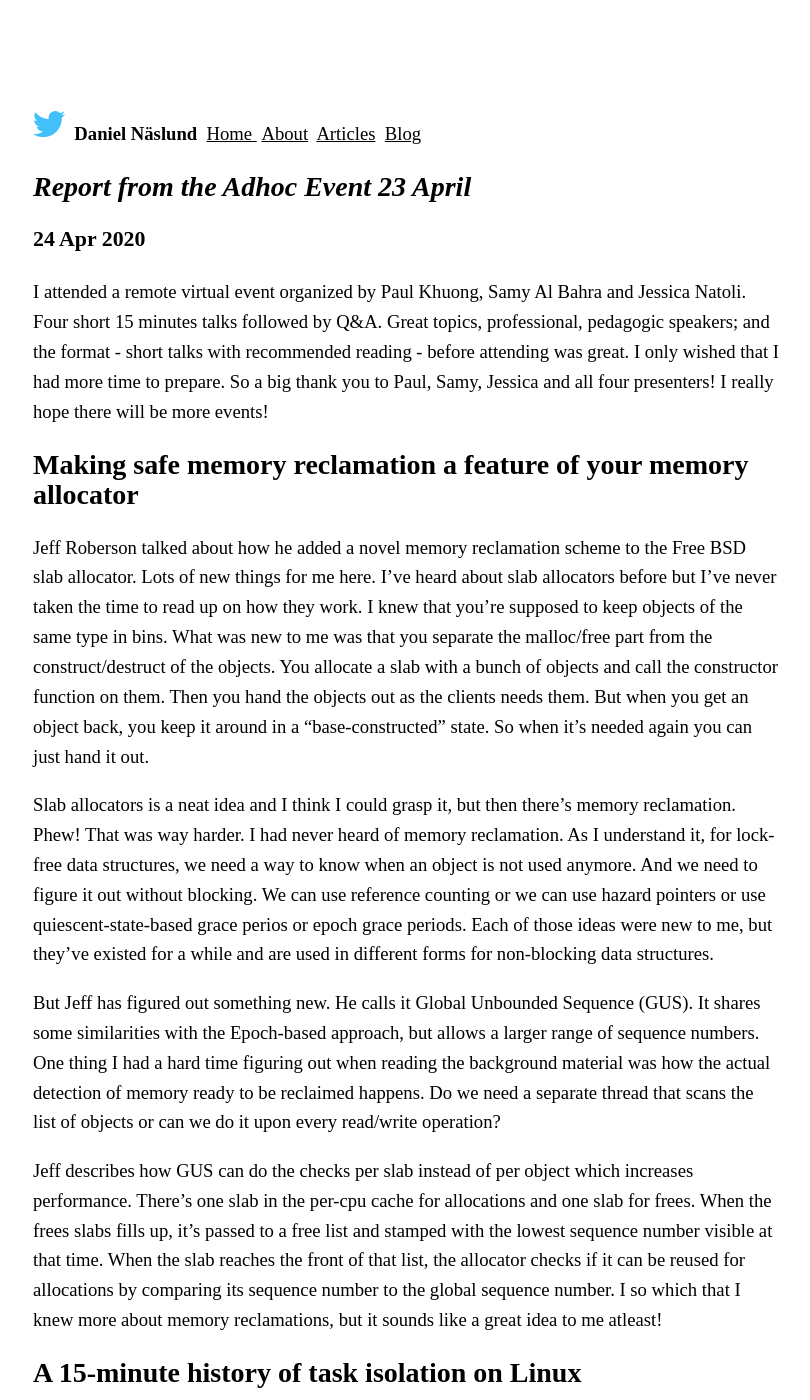
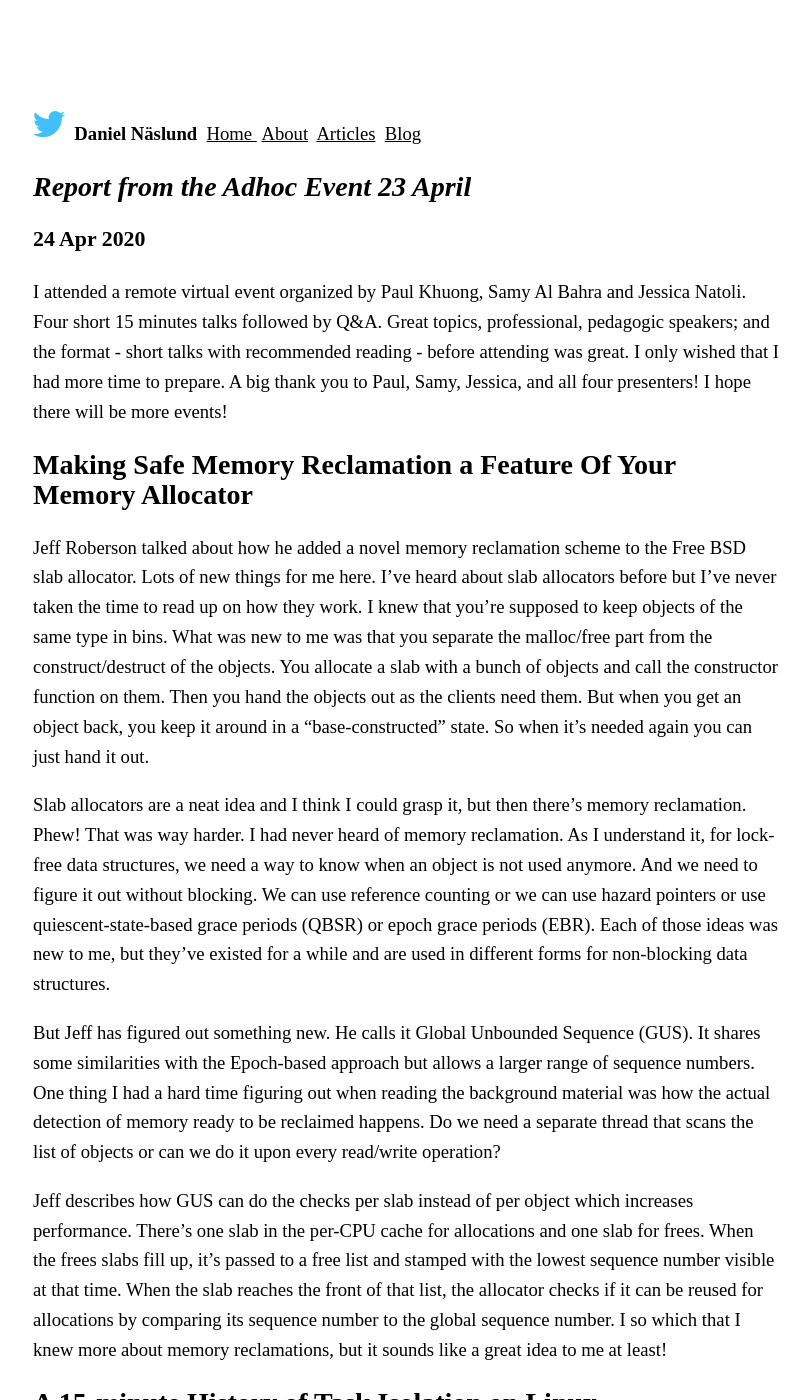
Before and after one commit to dannas/dannas.github.com, a Jekyll site: the page built from _posts/2020-04-24-report-from-adhoc-event-23-april.md, in a window 1280 px wide and 1400 px high. Shown: the whole window, without its empty margins (95-905 px from the left). Built offline with Jekyll 4.4.1, drawn with Linux system fonts in a browser that asks for light colours; some of the changed text lies outside the part shown.

Commit message:
Grammar and spelling fixes

```diff
--- a/_posts/2020-04-24-report-from-adhoc-event-23-april.md
+++ b/_posts/2020-04-24-report-from-adhoc-event-23-april.md
@@ -6,10 +6,10 @@ I attended a remote virtual event organized by Paul Khuong, Samy Al Bahra and
 Jessica Natoli. Four short 15 minutes talks followed by Q&A. Great topics,
 professional, pedagogic speakers; and the format - short talks with
 recommended reading - before attending was great. I only wished that I had more
-time to prepare. So a big thank you to Paul, Samy, Jessica and all four
-presenters! I really hope there will be more events!
+time to prepare. A big thank you to Paul, Samy, Jessica, and all four
+presenters! I hope there will be more events!
 
-# Making safe memory reclamation a feature of your memory allocator
+# Making Safe Memory Reclamation a Feature Of Your Memory Allocator
 Jeff Roberson talked about how he added a novel memory reclamation scheme to
 the Free BSD slab allocator. Lots of new things for me here. I've heard about
 slab allocators before but I've never taken the time to read up on how they
@@ -17,53 +17,53 @@ work. I knew that you're supposed to keep objects of the same type in bins.
 What was new to me was that you separate the malloc/free part from the
 construct/destruct of the objects. You allocate a slab with a bunch of objects
 and call the constructor function on them. Then you hand the objects out as
-the clients needs them. But when you get an object back, you keep it around in
+the clients need them. But when you get an object back, you keep it around in
 a "base-constructed" state. So when it's needed again you can just hand it out.
 
-Slab allocators is a neat idea and I think I could grasp it, but then there's
+Slab allocators are a neat idea and I think I could grasp it, but then there's
 memory reclamation. Phew! That was way harder. I had never heard of memory
 reclamation. As I understand it, for lock-free data structures, we need a way
 to know when an object is not used anymore. And we need to figure it out without
 blocking. We can use reference counting or we can use hazard pointers or  use
-quiescent-state-based grace perios or epoch grace periods. Each of those ideas
-were new to me, but they've existed for a  while and are used in different
+quiescent-state-based grace periods (QBSR) or epoch grace periods (EBR). Each of those ideas
+was new to me, but they've existed for a  while and are used in different
 forms for non-blocking data structures.
 
 But Jeff has figured out something new. He calls it Global Unbounded Sequence
-(GUS). It shares some similarities with the Epoch-based approach, but allows a
+(GUS). It shares some similarities with the Epoch-based approach but allows a
 larger range of sequence numbers. One thing I had a hard time figuring out when
 reading the background material was how the actual detection of memory ready to
 be reclaimed happens. Do we need a separate thread that scans the list of objects
 or can we do it upon every read/write operation?
 
 Jeff describes how GUS can do the checks per slab instead of per object which
-increases performance. There's one slab in the per-cpu cache for allocations and
-one slab for frees. When the frees slabs fills up, it's passed to a free list
+increases performance. There's one slab in the per-CPU cache for allocations and
+one slab for frees. When the frees slabs fill up, it's passed to a free list
 and stamped with the lowest sequence number visible at that time. When the slab
 reaches the front of that list, the allocator checks if it can be reused for
 allocations by comparing its sequence number to the global sequence number. I so
 which that I knew more about memory reclamations, but it sounds like a great idea
-to me atleast!
+to me at least!
 
-# A 15-minute history of task isolation on Linux
+# A 15-minute History of Task Isolation on Linux
 Matt Flemming described how task isolation has improved in the kernel. When I
 first saw the title of the talk I thought Matt was going to talk about process
-isolation - how every resource can be virtualized with cgrous and such, but that
+isolation - how every resource can be virtualized with cgroups and such, but that
 was not the case.
 
 What he and others have tried to achieve is to minimize interruptions - a process
-should run like if it was the only process on a cpu, preferable it should be
-the *only* process. When I heard that I thought of RTOS:es and userspace
+should run as if it was the only process on a CPU, preferable it should be
+the *only* process. When I heard that I thought of RTOSs and userspace
 networking. And yup, that's the kind of users they're targetting.
 
-They want to get rid of premption, interrupts, timers and RCU callbacks. I'm
+They want to get rid of preemption, interrupts, timers, and RCU callbacks. I'm
 not quite sure how RCU callbacks are used in the kernel.
 
-When I'm benchmarking I use taskset for binding a process to certain cores.
+When I'm benchmarking I use `taskset` for binding a process to certain cores.
 That is done through the sched_setaffinity call. I've also used heard of people
-using cset. I wonder if it uses the same mechanism? I think I've read somewhere
-that it is supposed to block out interrupts as well. Matt talks about the isolcpu
-kernel commandline parameter. I need to read up on that one.
+using `cset`. I wonder if it uses the same mechanism? I think I've read somewhere
+that it is supposed to block out interrupts as well. Matt talks about the `isolcpu`
+kernel command-line parameter. I need to read up on that one.
 
 From version 3.10 there is a nohz_full but it still caused a tick every second.
 But in version 4.17, that tick is disabled. But Perf events and timers can still
```
Also changed, not shown: other parts of _posts/2020-04-24-report-from-adhoc-event-23-april.md (+11 -11 lines).
